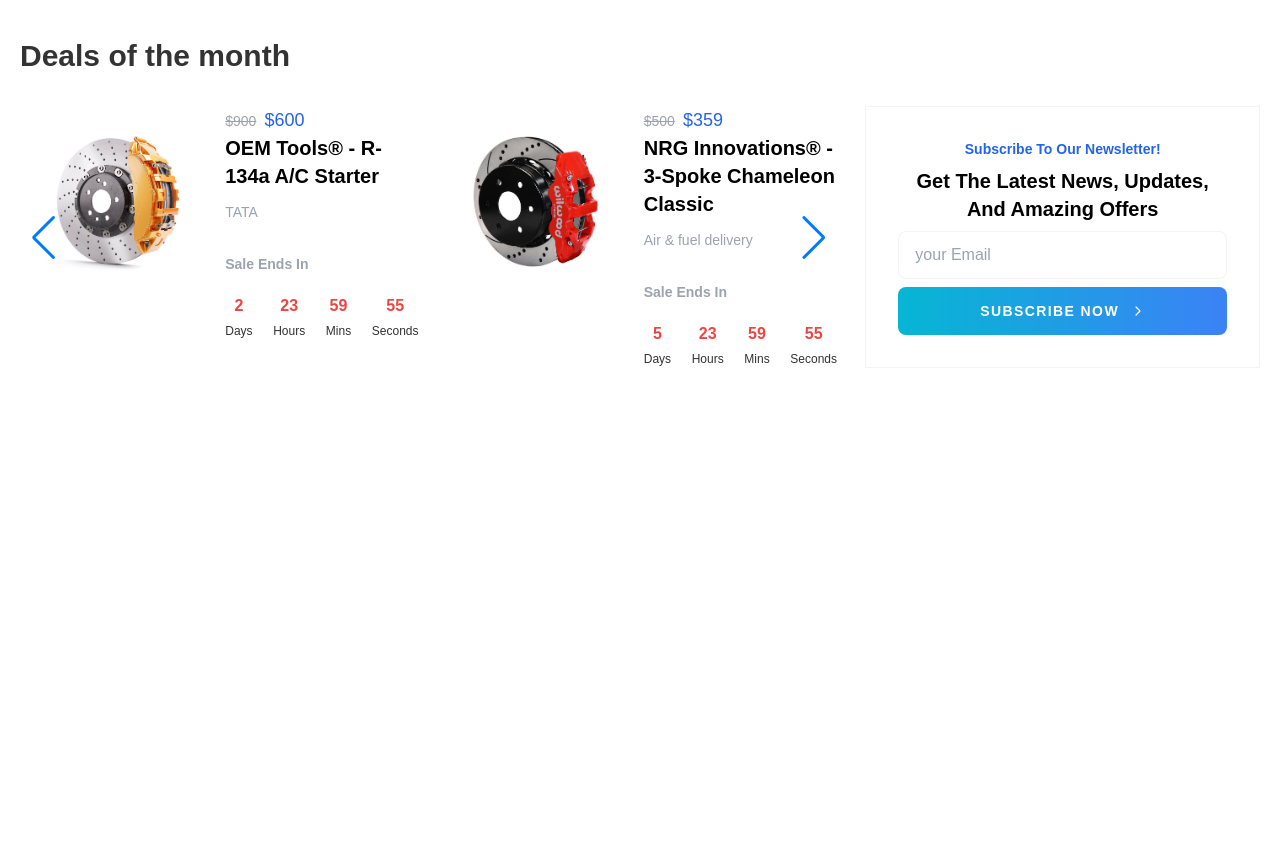
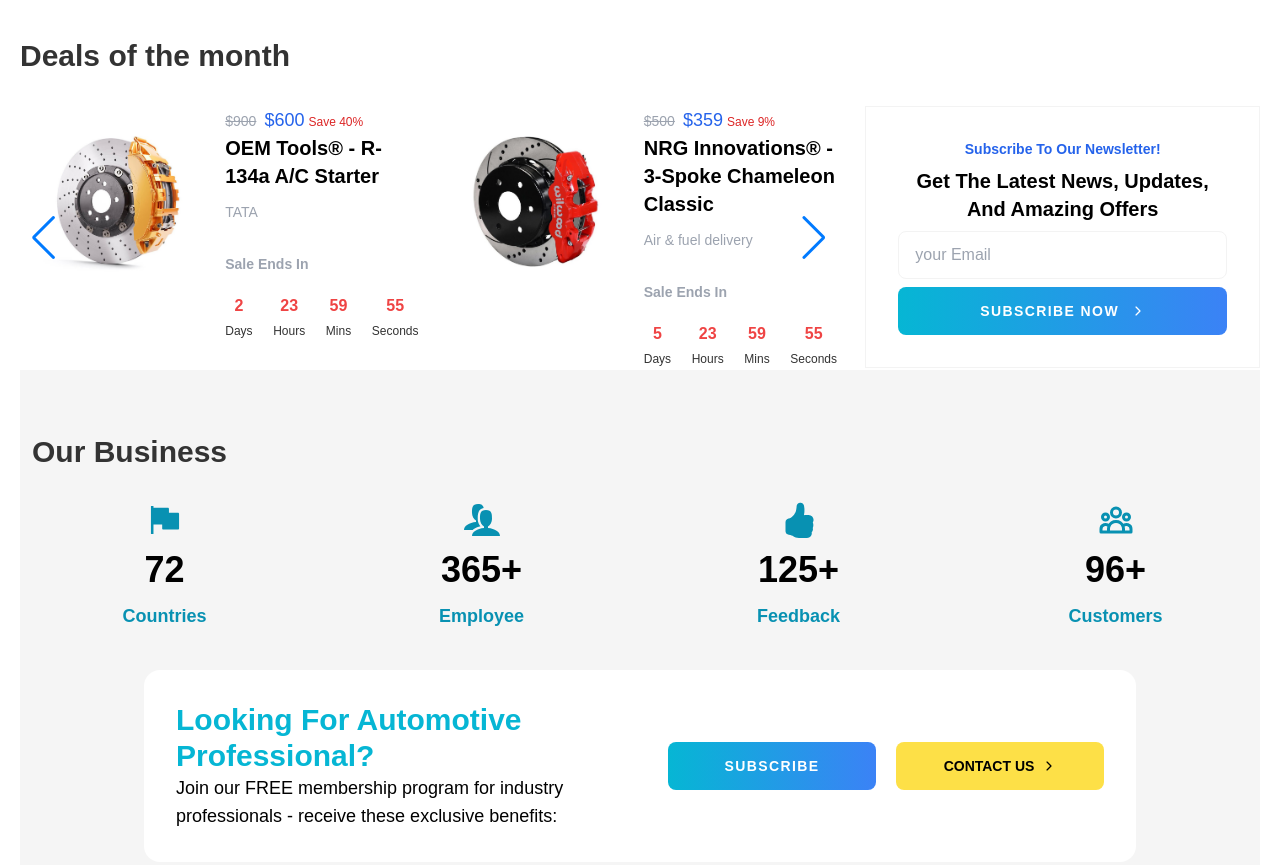
Before and after one commit to Rafin31/autoPartsClient, a React (Create React App) app: page / in a window 1280 px wide. Shown: the part 1206-2071 px from the top of the page. Before the commit the page ends 1576 px from the top, so only its background shows below. Built offline with nearby package versions, Linux system fonts and the light colour scheme.

Commit message:
Business Sumery Done

```diff
--- /dev/null
+++ b/src/Pages/Home/BusinessSummery.js
@@ -0,0 +1,74 @@
+import React from 'react';
+import './Home.css'
+
+import { AiFillFlag } from 'react-icons/ai'
+import { ImUsers } from 'react-icons/im'
+import { HiOutlineUserGroup } from 'react-icons/hi'
+import { BsFillHandThumbsUpFill } from 'react-icons/bs'
+import { IoIosArrowForward } from 'react-icons/io'
+import Button from '../Shared/Button';
+
+const BusinessSummery = () => {
+    return (
+        <div className="parentWrapper min-w-full py-6  bg-[#f5f5f5]">
+            <div className='container max-w-[1700px] mx-auto mt-10'>
+                <div className="title mb-8">
+                    <p className="title-text text-3xl font-extrabold pl-3">Our Business</p>
+                </div>
+                <div className="businessStats grid desktop:grid-cols-4 laptop:grid-cols-4 mobile:grid-cols-1 tablet:grid-cols-2 gap-7">
+                    <div className="text-center country">
+                        <div className="states flex flex-col justify-evenly items-center ">
+                            <AiFillFlag className='inline-block text-4xl text-cyan-600' />
+                            <p className='text-4xl font-bold text-black my-3'>72</p>
+                            <p className='text-cyan-600 text-lg font-bold'>Countries</p>
+                        </div>
+                    </div>
+                    <div className="text-center product">
+                        <div className="states flex flex-col justify-evenly items-center ">
+                            <ImUsers className='inline-block text-4xl text-cyan-600' />
+                            <p className='text-4xl font-bold text-black my-3'>365+</p>
+                            <p className='text-cyan-600 text-lg font-bold'>Employee</p>
+                        </div>
+                    </div>
+                    <div className="text-center happyClient">
+                        <div className="states flex flex-col justify-evenly items-center ">
+                            <BsFillHandThumbsUpFill className='inline-block text-4xl text-cyan-600' />
+                            <p className='text-4xl font-bold text-black my-3'>125+</p>
+                            <p className='text-cyan-600 text-lg font-bold'>Feedback</p>
+                        </div>
+                    </div>
+                    <div className="text-center feedback">
+                        <div className="states flex flex-col justify-evenly items-center ">
+                            <HiOutlineUserGroup className='inline-block text-4xl text-cyan-600' />
+                            <p className='text-4xl font-bold text-black my-3'>96+</p>
+                            <p className='text-cyan-600 text-lg font-bold'>Customers</p>
+                        </div>
+                    </div>
+                </div>
+
+                <div class="card w-[80%] mx-auto bg-base-100 mt-10">
+                    <div class="card-body grid laptop:grid-cols-2 mobile:grid-cols-1 desktop:grid-cols-2 tablet:grid-cols-2 gap-x-14">
+                        <div className="subscribe">
+                            <p className='text-3xl font-bold text-cyan-500'>Looking For Automotive Professional?</p>
+                            <p className='text-lg font-light text-black'>Join our FREE membership program for industry professionals - receive these exclusive benefits:</p>
+                        </div>
+                        <div className="buttons grid laptop:grid-cols-2 mobile:grid-cols-1 desktop:grid-cols-2 tablet:grid-cols-1 gap-5 my-auto ">
+
+                            <Button width={"w-[100%]"}>Subscribe</Button>
+                            <button
+                                className='btn text-black border-0
+                                bg-yellow-300
+                                hover:from-blue-500 hover:to-cyan-500 hover:text-white' >
+                                Contact us <IoIosArrowForward className='inline ml-2' /> </button>
+                        </div>
+                    </div>
+                </div>
+
+
+
+            </div>
+        </div>
+    );
+};
+
+export default BusinessSummery;
--- a/src/Pages/Home/Main.js
+++ b/src/Pages/Home/Main.js
@@ -4,6 +4,7 @@
 import Categories from './Categories';
 import Sale from './Sale';
 import SaleOfTheMonth from './SaleOfTheMonth';
+import BusinessSummery from './BusinessSummery';
 
 const Main = () => {
     return (
@@ -12,6 +13,7 @@
             <Categories />
             <Sale />
             <SaleOfTheMonth />
+            <BusinessSummery />
         </div>
     );
 };
--- a/src/Pages/Home/SaleOfTheMonth.js
+++ b/src/Pages/Home/SaleOfTheMonth.js
@@ -70,7 +70,7 @@
                             <div className="dealSliderWrapper grid grid-cols-2 gap-0">
                                 <img src={deal1} className='mx-left' alt="" srcSet="" />
                                 <div className="dealDetails">
-                                    <p className='text-bold text-lg text-blue-600'> <span><s className='text-sm text-gray-400 mr-2'>$500</s>$359</span></p>
+                                    <p className='text-bold text-lg text-blue-600'> <span><s className='text-sm text-gray-400 mr-2'>$500</s>$359</span><span className='text-xs font-light text-red-600 ml-1'>Save 20%</span></p>
                                     <p className='text-xl font-extrabold text-black'>NRG Innovations® - 3-Spoke Chameleon Classic</p>
                                     <p className='text-sm text-gray-400 mt-3 '>Air & fuel delivery</p>
 
@@ -86,7 +86,7 @@
                             <div className="dealSliderWrapper grid grid-cols-2 gap-3">
                                 <img src={deal2} className='mx-left' alt="" srcSet="" />
                                 <div className="dealDetails">
-                                    <p className='text-bold text-lg text-blue-600'> <span><s className='text-sm text-gray-400 mr-2'>$300</s>$159</span></p>
+                                    <p className='text-bold text-lg text-blue-600'> <span><s className='text-sm text-gray-400 mr-2'>$300</s>$159</span><span className='text-xs font-light text-red-600 ml-1'>Save 10%</span></p>
                                     <p className='text-xl font-extrabold text-black'>Pierce® - PS Series Self-Recovery Electric</p>
                                     <p className='text-sm text-gray-400 mt-3 '>Air & fuel delivery</p>
 
@@ -102,7 +102,7 @@
                             <div className="dealSliderWrapper grid grid-cols-2 gap-3">
                                 <img src={deal3} className='mx-left' alt="" srcSet="" />
                                 <div className="dealDetails">
-                                    <p className='text-bold text-lg text-blue-600'> <span><s className='text-sm text-gray-400 mr-2'>$900</s>$600</span></p>
+                                    <p className='text-bold text-lg text-blue-600'> <span><s className='text-sm text-gray-400 mr-2'>$900</s>$600</span><span className='text-xs font-light text-red-600 ml-1'>Save 40%</span></p>
                                     <p className='text-xl font-extrabold text-black'>OEM Tools® - R-134a A/C Starter </p>
                                     <p className='text-sm text-gray-400 mt-3 '>TATA</p>
 
@@ -118,7 +118,7 @@
                             <div className="dealSliderWrapper grid grid-cols-2 gap-3">
                                 <img src={deal1} className='mx-left' alt="" srcSet="" />
                                 <div className="dealDetails">
-                                    <p className='text-bold text-lg text-blue-600'> <span><s className='text-sm text-gray-400 mr-2'>$500</s>$359</span></p>
+                                    <p className='text-bold text-lg text-blue-600'> <span><s className='text-sm text-gray-400 mr-2'>$500</s>$359</span><span className='text-xs font-light text-red-600 ml-1'>Save 9%</span></p>
                                     <p className='text-xl font-extrabold text-black'>NRG Innovations® - 3-Spoke Chameleon Classic</p>
                                     <p className='text-sm text-gray-400 mt-3 '>Air & fuel delivery</p>
 
--- a/tailwind.config.js
+++ b/tailwind.config.js
@@ -6,7 +6,7 @@
     screens: {
       'mobile': '340px',
 
-      'tablet': '640px',
+      'tablet': '768px',
       // => @media (min-width: 640px) { ... }
 
       'laptop': '1024px',
```
Also changed, not shown: src/Pages/Home/Home.css (+0 -39 lines).
